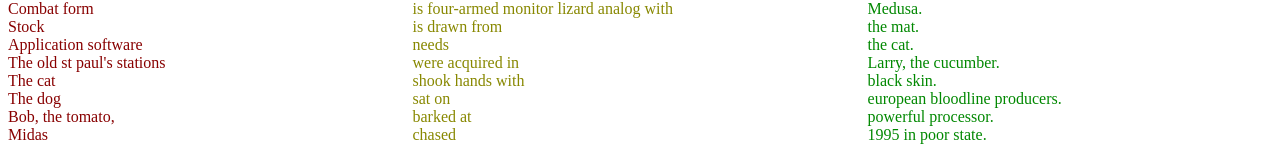
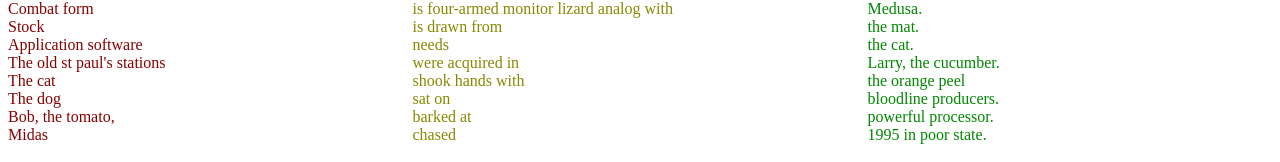
Before and after one commit to fiddlerwoaroof/jim, a plain HTML site: page index.html in a window 1280 px wide. Shown: the part 168-330 px from the top of the page. Drawn offline with Linux system fonts and the light colour scheme.

Commit message:
fixing an example inadvertantly pulled a dataset

```diff
--- a/index.html
+++ b/index.html
@@ -67,8 +67,8 @@
 		  <li class="object">the mat.</li>
 		  <li class="object">the cat.</li>
 		  <li class="object">Larry, the cucumber.</li>
-		  <li class="object">black skin.</li>
-		  <li class="object">european bloodline producers.</li>
+		  <li class="object">the orange peel</li>
+		  <li class="object">bloodline producers.</li>
 		  <li class="object">powerful processor.</li>
 		  <li class="object">1995 in poor state.</li>
 		</ul>
```
Also changed, not shown: 1 other file.
